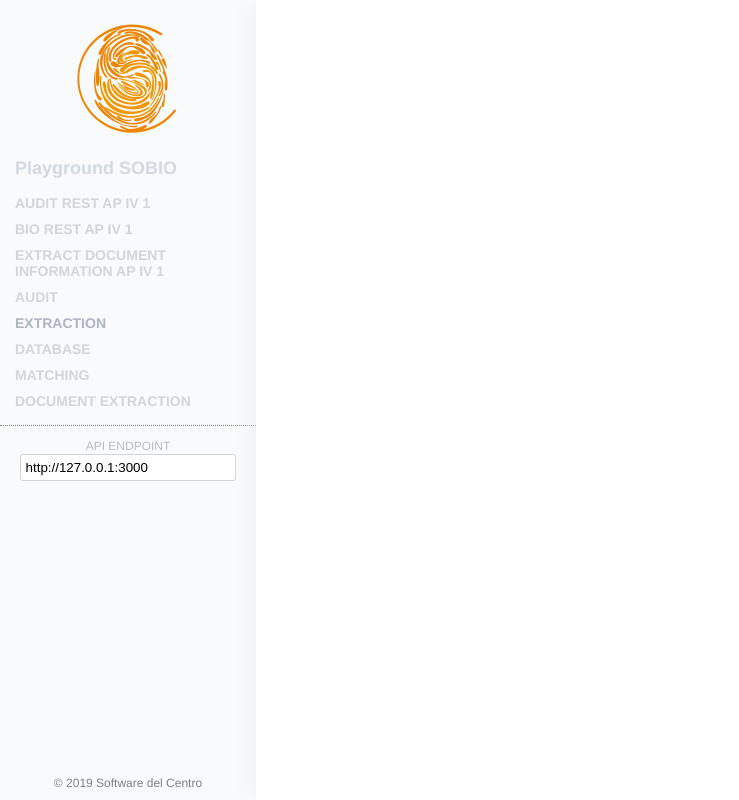
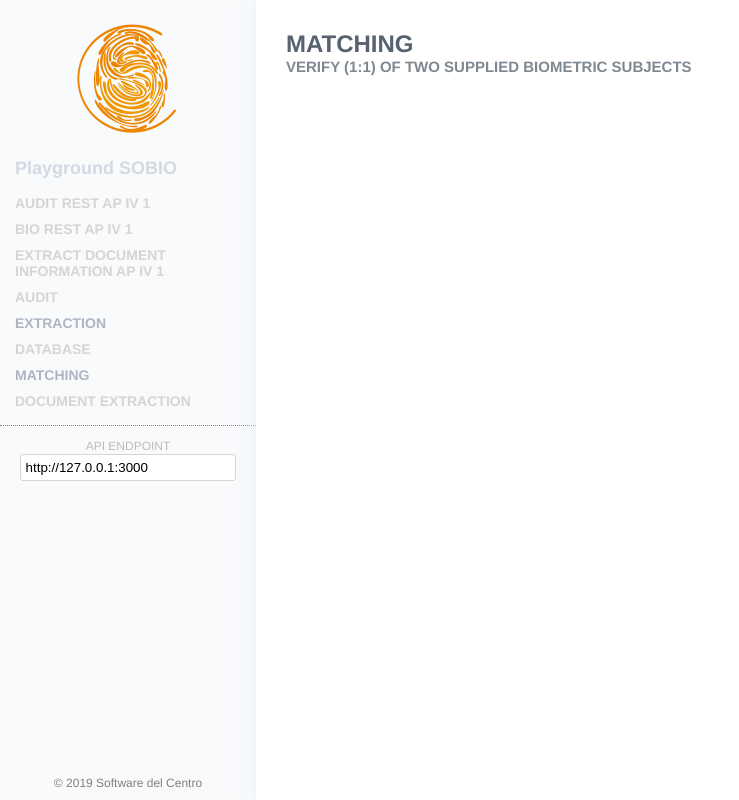
Before and after one commit to softwaredelcentro/sobio-playground, an Angular app: page /matching/verify-t2t in a window 1280 px wide. Before the commit this address led to /. Shown: the whole page, without its empty margins (0-739 px from the left). Built offline with nearby package versions, Linux system fonts and the light colour scheme.

Commit message:
pantalla verify t2t

```diff
--- a/src/app/app-routing.module.ts
+++ b/src/app/app-routing.module.ts
@@ -3,6 +3,7 @@ import { ExtractFaceImageComponent } from './pages/extraction/extract-face-image
 import { HomeComponent } from './pages/home/home.component';
 import { NgModule } from '@angular/core';
 import { Routes, RouterModule } from '@angular/router';
+import { VerifyT2tComponent } from './pages/matching/verify-t2t/verify-t2t.component';
 
 const routes: Routes = [
   { path: '',
@@ -18,6 +19,11 @@ const routes: Routes = [
     path: 'extraction/extract-face-video',
     component: ExtractFaceVideoComponent,
     data: { title: 'Extract Face Video' }
+  },
+  {
+    path: 'matching/verify-t2t',
+    component: VerifyT2tComponent,
+    data: { title: 'Verification (1:1) of two supplied biometric subjects' }
   }
 ];
 
--- a/src/app/app.module.ts
+++ b/src/app/app.module.ts
@@ -11,6 +11,7 @@ import { HomeComponent } from './pages/home/home.component';
 import { ExtractFaceVideoComponent } from './pages/extraction/extract-face-video/extract-face-video.component';
 import { HeaderComponent } from './components/header/header.component';
 import { LoaderComponent } from './components/loader/loader.component';
+import { VerifyT2tComponent } from './pages/matching/verify-t2t/verify-t2t.component';
 
 @NgModule({
   declarations: [
@@ -20,7 +21,8 @@ import { LoaderComponent } from './components/loader/loader.component';
     HomeComponent,
     ExtractFaceVideoComponent,
     HeaderComponent,
-    LoaderComponent
+    LoaderComponent,
+    VerifyT2tComponent
   ],
   imports: [
     BrowserModule,
--- a/src/app/components/menu/menu.component.html
+++ b/src/app/components/menu/menu.component.html
@@ -20,7 +20,14 @@
       </ul>
     </li>
     <li class="disabled">DATABASE</li>
-    <li class="disabled">MATCHING</li>
+    <li>
+      <a class="deployable" (click)="deployar(7)" [class.opened]="deployados[7]">MATCHING</a>
+      <ul *ngIf="deployados[7]">
+        <li class="disabled"><a href="">Identify</a></li>
+        <li class="disabled"><a href="">Verify</a></li>
+        <li><a routerLink="/matching/verify-t2t" routerLinkActive="active">Verify t2t</a></li>
+      </ul>
+    </li>
     <li class="disabled">DOCUMENT EXTRACTION</li>
   </ul>
 </nav>
--- a/src/app/components/menu/menu.component.sass
+++ b/src/app/components/menu/menu.component.sass
@@ -30,3 +30,5 @@ nav
                     color: #66ccfd
             &.disabled
                 color: #b9b9b991
+                a
+                    color: #b9b9b991
--- a/src/app/components/menu/menu.component.ts
+++ b/src/app/components/menu/menu.component.ts
@@ -20,7 +20,7 @@ export class MenuComponent implements OnInit {
 
   deployar(id) {
     this.deployados.forEach((value, idx) => {
-      this.deployados[idx] = !value;
+      this.deployados[idx] = false;
     });
     this.deployados[id] = true;
   }
--- /dev/null
+++ b/src/app/pages/matching/verify-t2t/verify-t2t.component.html
@@ -0,0 +1 @@
+<app-header title="MATCHING" subtitle="Verify (1:1) of two supplied biometric subjects"></app-header>
--- /dev/null
+++ b/src/app/pages/matching/verify-t2t/verify-t2t.component.ts
@@ -0,0 +1,15 @@
+import { Component, OnInit } from '@angular/core';
+
+@Component({
+  selector: 'app-verify-t2t',
+  templateUrl: './verify-t2t.component.html',
+  styleUrls: ['./verify-t2t.component.sass']
+})
+export class VerifyT2tComponent implements OnInit {
+
+  constructor() { }
+
+  ngOnInit() {
+  }
+
+}
```
Also changed, not shown: src/app/pages/matching/verify-t2t/verify-t2t.component.sass (added), 1 other file (tests, documents, lock files or other folders).
